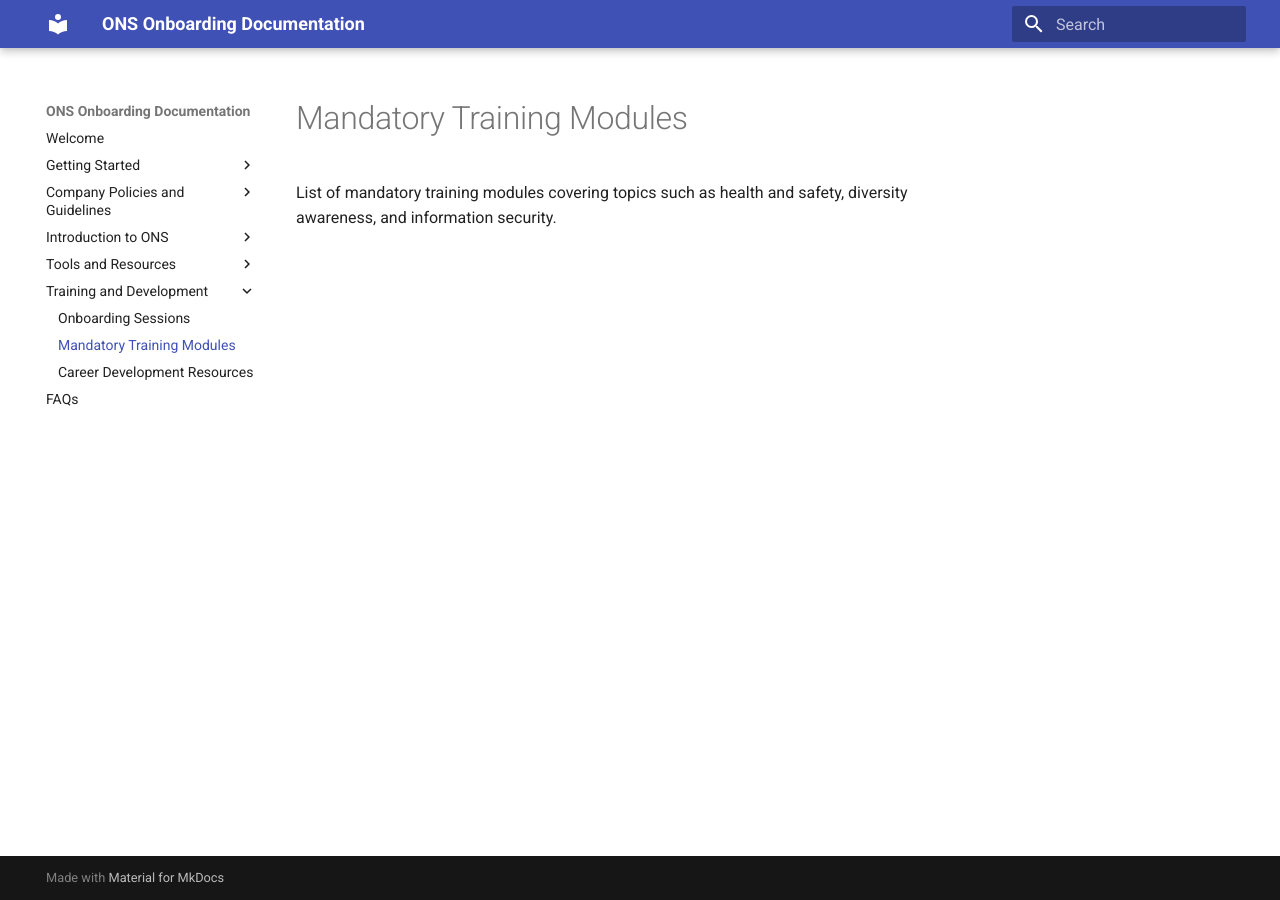
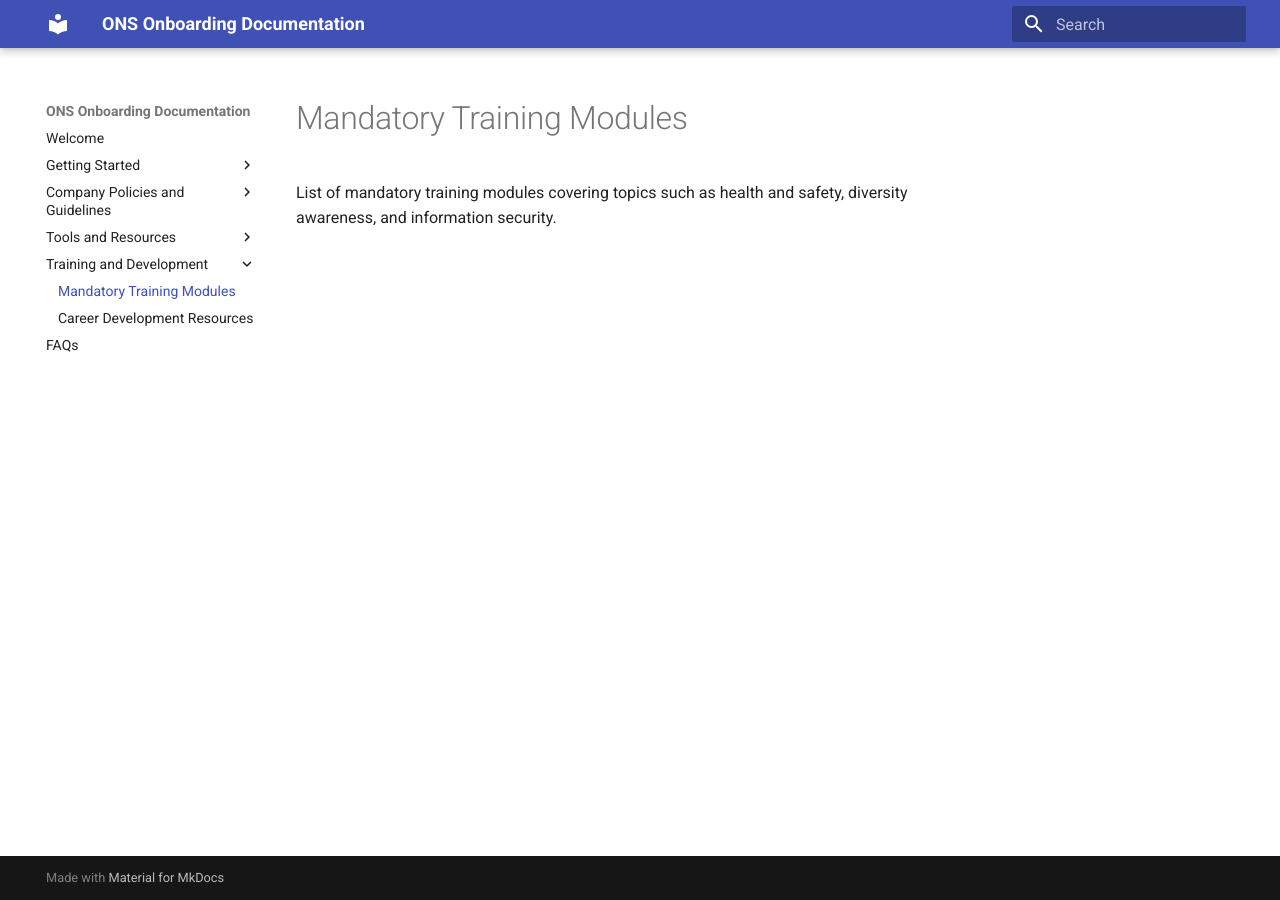
Before and after one commit to ONS-Innovation/ONS_Onboarding_SDP, an MkDocs documentation site: the page built from docs/training/mandatory_training.md, in a window 1280 px wide. Built offline with MkDocs 1.6.1 and Material for MkDocs 9.7.7, drawn with Linux system fonts in a browser that asks for light colours; part of the change alters nothing that is shown.

Commit message:
Update mkdocs.yaml

```diff
--- a/mkdocs.yaml
+++ b/mkdocs.yaml
@@ -8,16 +8,12 @@ nav:
     - Code of Conduct: policies/code_of_conduct.md
     - Security Policies: policies/security.md
     - Data Protection Guidelines: policies/data_protection.md
-  - Introduction to ONS:
-    - Mission and Vision: introduction/mission_vision.md
-    - Organizational Structure: introduction/structure.md
-    - Key Departments and Teams: introduction/departments.md
   - Tools and Resources:
-    - Email and Communication Tools: tools/email.md
     - Project Management Tools: tools/project_management.md
     - Document Collaboration: tools/document_collaboration.md
+    - Source Control: tools/source-control.md
+    - Training Tools: tools/training-tools.md
   - Training and Development:
-    - Onboarding Sessions: training/onboarding_sessions.md
     - Mandatory Training Modules: training/mandatory_training.md
     - Career Development Resources: training/career_development.md
   - FAQs: faqs.md
```
